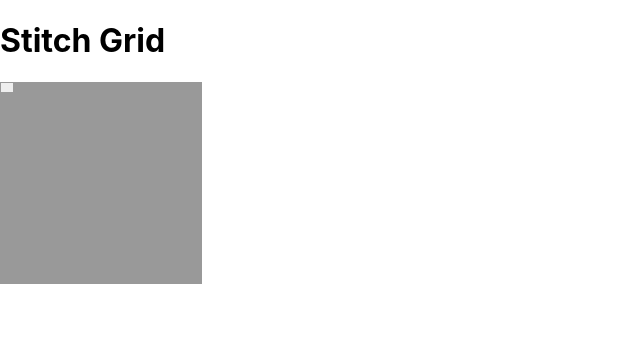
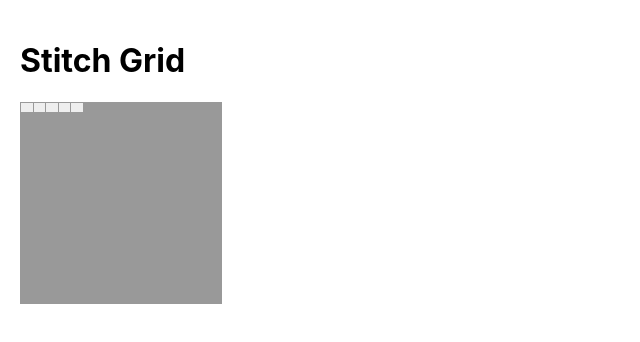
Before and after one commit to TracyRe/stitchgrid-poc, a React (Create React App) app: page /grid in a window 1280 px wide. Shown: the top 342 px of the page, without its empty margins (0-640 px from the left). Built offline with nearby package versions, Linux system fonts and the light colour scheme.

Commit message:
Trigger click event

```diff
--- a/src/components/App.jsx
+++ b/src/components/App.jsx
@@ -12,15 +12,20 @@ class App extends React.Component {
 
   handleClick = (i) => {
     this.setState({ fill: !this.state.fill })
-    // alert('click');
+    alert('click');
 
   }
 
+
   render() {
+    const divStyle = {
+      padding: '20px'
+    };
     return(
-      <div>
+      <div style={divStyle}>
         <h1>Stitch Grid</h1>
-      <Grid/>
+      <Grid
+        onClick = {(i) => this.handleClick(i)}/>
 
       </div>
     );
--- a/src/components/Block.jsx
+++ b/src/components/Block.jsx
@@ -7,7 +7,7 @@ function Block(props) {
 
     console.log(props);
   return (
-    <div className={(props.fill) ? 'foreground' : 'background'} >
+    <div className={(props.fill) ? 'foreground' : 'background'} onClick = {props.onClick}>
       <style jsx='true'> {`
           .background  {
             height: 100%;
--- a/src/components/Grid.jsx
+++ b/src/components/Grid.jsx
@@ -2,6 +2,7 @@ import React from 'react';
 import Block from './Block';
 
 function Grid(props) {
+  console.log(props)
 
     const gridStyle = {
 
@@ -17,10 +18,20 @@ function Grid(props) {
 
     };
 
+    function renderBlock(i) {
+      return (
+      <Block  onClick = {() => props.onClick(i)} />
+      );
+    }
+
     return (
 
       <div style={gridStyle}>
-      <Block />
+        {renderBlock(0)}
+        {renderBlock(1)}
+        {renderBlock(2)}
+        {renderBlock(3)}
+        {renderBlock(4)}
 
       </div>
 
```
